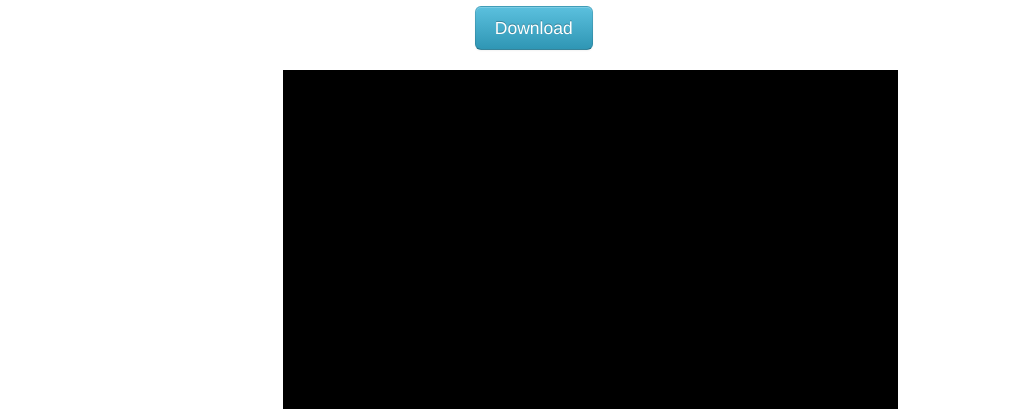
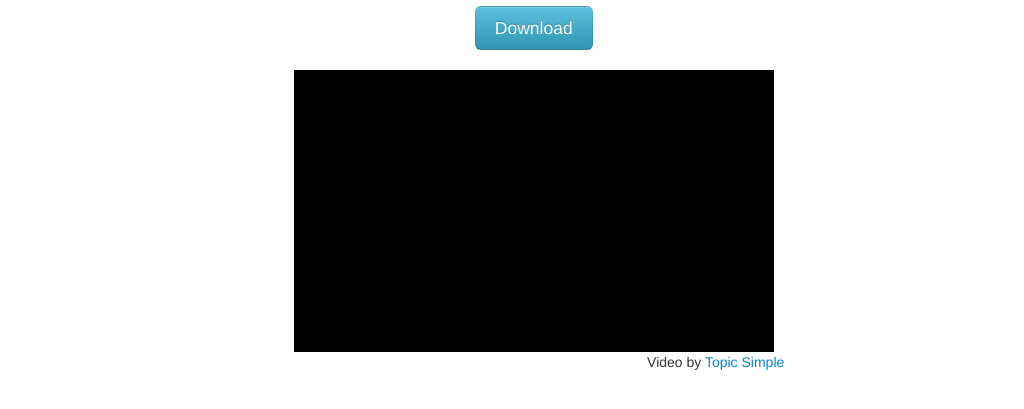
Before and after one commit to vebersol/jQPlayer, a plain HTML site: page demo/index.html in a window 1024 px wide. Shown: the part 344-753 px from the top of the page. Drawn offline with nearby package versions, Linux system fonts and the light colour scheme.

Commit message:
add missing breakpoint #3

```diff
--- a/demo/stylesheets/sass/_demo.scss
+++ b/demo/stylesheets/sass/_demo.scss
@@ -64,6 +64,13 @@
 	}
 }
 
+@media (min-width: 980px) and (max-width: 1199px) {
+	#video-element {
+		width: 480px;
+		height: 270px;
+	}
+}
+
 @media (min-width: 768px) and (max-width: 979px) {
 	#video-element {
 		width: 373px;
```
Also changed, not shown: demo/stylesheets/css/screen.css.
